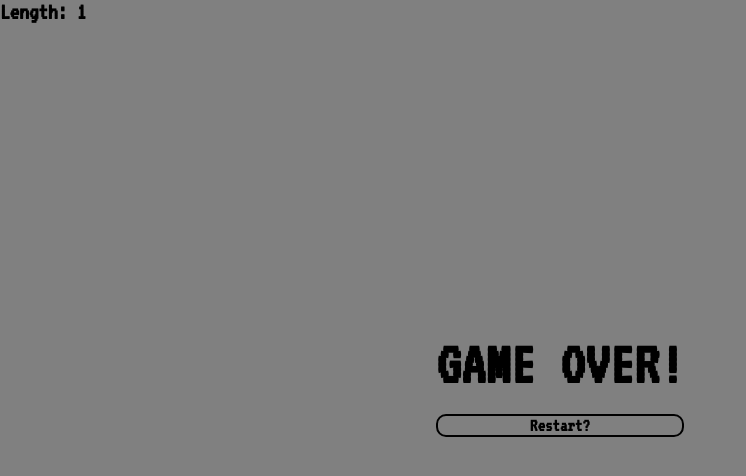
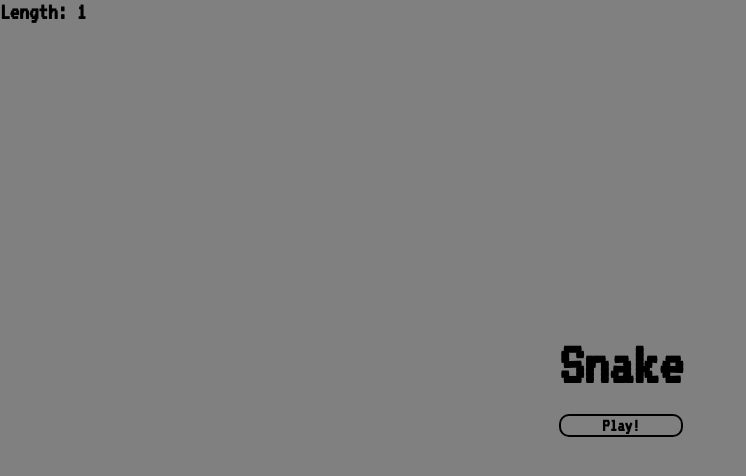
Before and after one commit to caitlinlopez/SnakeGame, a plain HTML site: page public_html/index.html in a window 1280 px wide. Shown: the whole page, without its empty margins (0-746 px from the left). Drawn offline with Linux system fonts and the light colour scheme.

Commit message:
no message

```diff
--- a/public_html/index.html
+++ b/public_html/index.html
@@ -7,6 +7,11 @@
         <link rel="stylesheet" type="text/css" href="css/style.css">
     </head>
     <body>
+        <section id="gameOver">
+            <h1 class="title">Snake</h1>
+            <h3 id="restartButton">Play!</h3>
+        </section>
+
         <section id="playMUD">
             <h2 id="scoreboard">Length</h2>
         </section>
```
